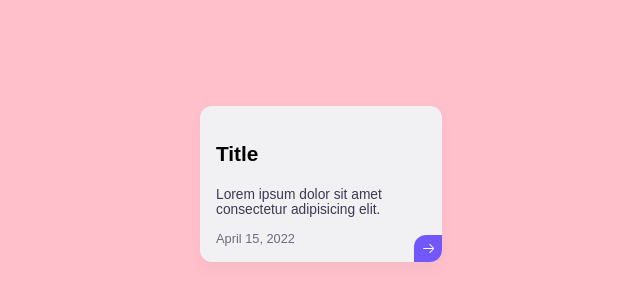
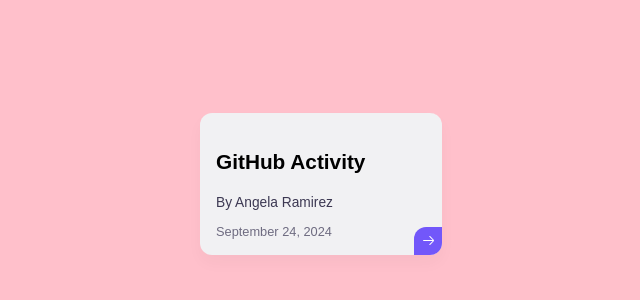
Before and after one commit to just-angelalala/GIT-BACKUP, a plain HTML site: page index.html in a window 1280 px wide. Shown: the part 224-524 px from the top of the page, without its empty margins (327-967 px from the left). Drawn offline with Linux system fonts and the light colour scheme.

Commit message:
second commit

```diff
--- a/index.html
+++ b/index.html
@@ -1,24 +1,29 @@
 <!DOCTYPE html>
 <html lang="en">
+
 <head>
     <meta charset="UTF-8">
     <meta name="viewport" content="width=device-width, initial-scale=1.0">
     <title>Document</title>
     <link rel="stylesheet" href="style.css">
 </head>
+
 <body>
     <div class="card">
-        <h3 class="card__title">Title
+        <h3 class="card__title">GitHub Activity
         </h3>
-        <p class="card__content">Lorem ipsum dolor sit amet consectetur adipisicing elit. </p>
+        <p class="card__content">By Angela Ramirez </p>
         <div class="card__date">
-            April 15, 2022
+            September 24, 2024
         </div>
         <div class="card__arrow">
             <svg xmlns="http://www.w3.org/2000/svg" fill="none" viewBox="0 0 24 24" height="15" width="15">
-                <path fill="#fff" d="M13.4697 17.9697C13.1768 18.2626 13.1768 18.7374 13.4697 19.0303C13.7626 19.3232 14.2374 19.3232 14.5303 19.0303L20.3232 13.2374C21.0066 12.554 21.0066 11.446 20.3232 10.7626L14.5303 4.96967C14.2374 4.67678 13.7626 4.67678 13.4697 4.96967C13.1768 5.26256 13.1768 5.73744 13.4697 6.03033L18.6893 11.25H4C3.58579 11.25 3.25 11.5858 3.25 12C3.25 12.4142 3.58579 12.75 4 12.75H18.6893L13.4697 17.9697Z"></path>
+                <path fill="#fff"
+                    d="M13.4697 17.9697C13.1768 18.2626 13.1768 18.7374 13.4697 19.0303C13.7626 19.3232 14.2374 19.3232 14.5303 19.0303L20.3232 13.2374C21.0066 12.554 21.0066 11.446 20.3232 10.7626L14.5303 4.96967C14.2374 4.67678 13.7626 4.67678 13.4697 4.96967C13.1768 5.26256 13.1768 5.73744 13.4697 6.03033L18.6893 11.25H4C3.58579 11.25 3.25 11.5858 3.25 12C3.25 12.4142 3.58579 12.75 4 12.75H18.6893L13.4697 17.9697Z">
+                </path>
             </svg>
         </div>
     </div>
 </body>
+
 </html>
```
